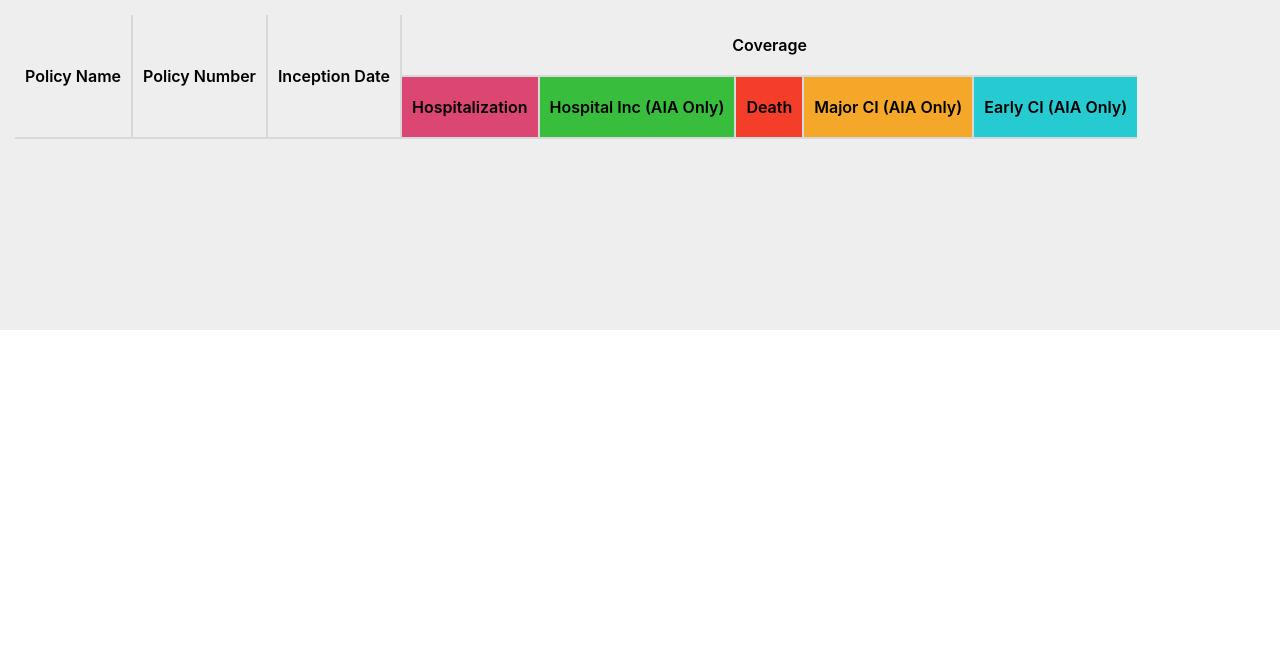
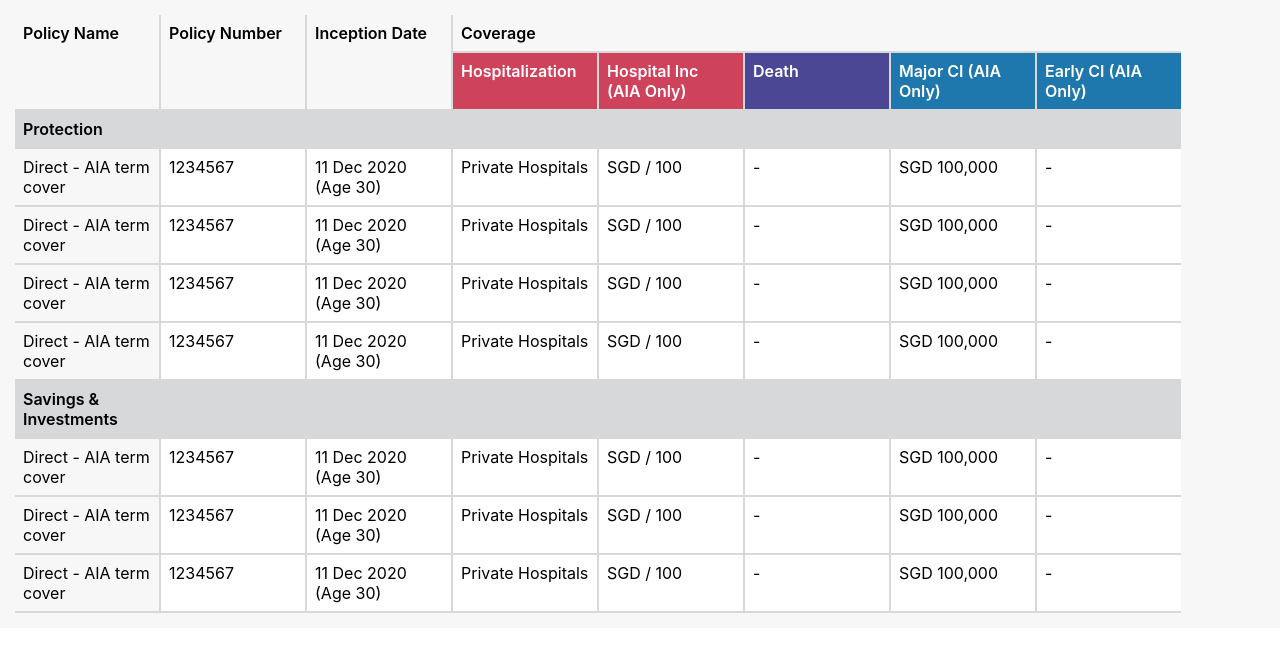
Before and after one commit to arifsoer/react-component, a React (Create React App) app: page / in a window 1280 px wide. Shown: the top 652 px of the page. Built offline with nearby package versions, Linux system fonts and the light colour scheme; the HTML template or start-up script is replaced by a standard one.

Commit message:
[ADD] data cell and styled category

```diff
--- a/package.json
+++ b/package.json
@@ -12,6 +12,7 @@
     "@types/react": "^18.0.21",
     "@types/react-dom": "^18.0.6",
     "@types/styled-components": "^5.1.26",
+    "lodash": "^4.17.21",
     "react": "^18.2.0",
     "react-dom": "^18.2.0",
     "react-redux": "^8.0.4",
@@ -45,6 +46,7 @@
     ]
   },
   "devDependencies": {
+    "@types/lodash": "^4.14.186",
     "@typescript-eslint/eslint-plugin": "^5.38.1",
     "@typescript-eslint/parser": "^5.38.1",
     "eslint": "^8.24.0",
--- a/src/App.css
+++ b/src/App.css
@@ -40,10 +40,10 @@
 
 .container {
   width: 1500px;
-  height: 300px;
+  min-height: 300px;
   margin: 0 auto;
   padding: 15px;
-  background-color: #eeeeee;
+  background-color: #f7f7f8;
   text-align: center;
 }
 
--- a/src/App.tsx
+++ b/src/App.tsx
@@ -3,14 +3,14 @@
 
 import Table from "./components/table/table";
 
-import { tableHeader } from "./dummyData";
+import { tableHeader, tableData } from "./dummyData";
 
 const App = () => {
   const [change, setChange] = useState("change");
 
   return (
     <div className='container'>
-      <Table headers={tableHeader} />
+      <Table headers={tableHeader} datas={tableData} />
     </div>
   );
 };
--- a/src/components/table/styled/styledComponent.ts
+++ b/src/components/table/styled/styledComponent.ts
@@ -1,15 +1,21 @@
 import styled from "styled-components";
+
+// interface TDProps {}
 
 export const StyledTable = styled.table`
   border-collapse: collapse;
 `;
 
 export const StyledTh = styled.th`
+  text-align: left;
+  vertical-align: top;
+  width: ${(props) => props.theme.width};
   border: 2px solid #d6d8da;
   border-top: 0;
-  padding: 20px 10px;
+  padding: 8px;
   font-weight: 600;
-  background-color: ${(props) => props.theme.backgroundColor};
+  background-color: ${(props) => props.theme.backgroundColor || "#F7F7F8"};
+  color: ${(props) => props.theme.fontColor || "black"};
   &:first-child {
     border-left: 0;
   }
@@ -17,3 +23,27 @@
     border-right: 0;
   }
 `;
+
+export const StyledTd = styled.td`
+  text-align: start;
+  vertical-align: top;
+  padding: 8px;
+  border: 2px solid #d6d8da;
+  background-color: #ffffff;
+  &:first-child {
+    border-left: 0;
+    background-color: #f7f7f8;
+  }
+  &:last-child {
+    border-right: 0;
+  }
+  &.category {
+    border-right: 0;
+    background-color: #d6d8da;
+    font-weight: 600;
+  }
+  &.category-extend {
+    border-left: 0;
+    background-color: #d6d8da;
+  }
+`;
--- a/src/components/table/table.tsx
+++ b/src/components/table/table.tsx
@@ -1,40 +1,85 @@
-import { StyledTable, StyledTh } from "./styled/styledComponent";
+import lodash from "lodash";
+
+import { StyledTable, StyledTh, StyledTd } from "./styled/styledComponent";
 
 interface Props {
   headers: IHeader[];
+  datas: ITableData[];
 }
 
-const Table = ({ headers }: Props) => {
+const Table = ({ headers, datas }: Props) => {
+  // Header Handle
+  const orderedKey: string[] = [];
   let level = 1;
   const findChild = headers.some((x) => x.childs);
   if (findChild) {
     level = 2;
   }
-
   const mainRow: JSX.Element[] = [];
   const childRow: JSX.Element[] = [];
   headers.forEach((header) => {
     if (header.childs && header.childs.length > 0) {
       mainRow.push(
-        <StyledTh key={header.key} colSpan={header.childs.length}>
+        <StyledTh key={header.key} colSpan={header.childs.length} theme={header.theme}>
           {header.name}
         </StyledTh>,
       );
       header.childs.forEach((child) => {
+        orderedKey.push(child.key);
         childRow.push(
-          <StyledTh key={child.key} theme={{ backgroundColor: child.backgroundColor }}>
+          <StyledTh key={child.key} theme={child.theme}>
             {child.name}
           </StyledTh>,
         );
       });
     } else {
+      orderedKey.push(header.key);
       mainRow.push(
-        <StyledTh key={header.key} rowSpan={level}>
+        <StyledTh key={header.key} rowSpan={level} theme={header.theme}>
           {header.name}
         </StyledTh>,
       );
     }
   });
+
+  // Data Handle
+  const grouped = lodash.groupBy(datas, (dt: ITableData) => dt.category);
+  const filledDatas: { type: "category" | "value"; value: string | ITableData }[] = [];
+  for (const key in grouped) {
+    if (Object.prototype.hasOwnProperty.call(grouped, key)) {
+      const els = grouped[key];
+      filledDatas.push({
+        type: "category",
+        value: key,
+      });
+      els.forEach((el) => {
+        filledDatas.push({
+          type: "value",
+          value: el,
+        });
+      });
+    }
+  }
+  const columnLength = datas.length > 0 ? Object.keys(datas[0]).length : 0;
+  const bodyTable: JSX.Element[] = [];
+  filledDatas.forEach((fd, ind) => {
+    if (fd.type === "category") {
+      bodyTable.push(
+        <tr key={fd.type + ind}>
+          <StyledTd className='category'>{fd.value as string}</StyledTd>
+          <StyledTd className='category-extend' colSpan={columnLength - 1}></StyledTd>
+        </tr>,
+      );
+    } else {
+      const dataVal = fd.value as ITableData;
+      const cels: JSX.Element[] = [];
+      orderedKey.forEach((ok) => {
+        cels.push(<StyledTd key={ok}>{dataVal[ok] || ""}</StyledTd>);
+      });
+      bodyTable.push(<tr key={fd.type + ind}>{cels}</tr>);
+    }
+  });
+  console.log(bodyTable);
 
   return (
     <StyledTable>
@@ -42,6 +87,7 @@
         <tr>{mainRow}</tr>
         <tr>{childRow}</tr>
       </thead>
+      <tbody>{bodyTable}</tbody>
     </StyledTable>
   );
 };
--- a/src/dummyData.ts
+++ b/src/dummyData.ts
@@ -2,14 +2,23 @@
   {
     key: "policyName",
     name: "Policy Name",
+    theme: {
+      width: "128px",
+    },
   },
   {
     key: "policyNumber",
     name: "Policy Number",
+    theme: {
+      width: "128px",
+    },
   },
   {
     key: "inceptionDate",
     name: "Inception Date",
+    theme: {
+      width: "128px",
+    },
   },
   {
     key: "coverage",
@@ -18,28 +27,128 @@
       {
         key: "hospitalization",
         name: "Hospitalization",
-        backgroundColor: "#db4673",
+        theme: {
+          backgroundColor: "#ce425c",
+          fontColor: "#ffffff",
+          width: "128px",
+        },
       },
       {
         key: "hospitalInc",
         name: "Hospital Inc (AIA Only)",
-        backgroundColor: "#39bd3d",
+        theme: {
+          backgroundColor: "#ce425c",
+          fontColor: "#ffffff",
+          width: "128px",
+        },
       },
       {
         key: "death",
         name: "Death",
-        backgroundColor: "#f53e2a",
+        theme: {
+          backgroundColor: "#4c4794",
+          fontColor: "#ffffff",
+          width: "128px",
+        },
       },
       {
         key: "majorCI",
         name: "Major CI (AIA Only)",
-        backgroundColor: "#f5a72a",
+        theme: {
+          backgroundColor: "#1f78ad",
+          fontColor: "#ffffff",
+          width: "128px",
+        },
       },
       {
         key: "earlyCI",
         name: "Early CI (AIA Only)",
-        backgroundColor: "#26cbd1",
+        theme: {
+          backgroundColor: "#1f78ad",
+          fontColor: "#ffffff",
+          width: "128px",
+        },
       },
     ],
   },
 ];
+
+export const tableData: ITableData[] = [
+  {
+    category: "Protection",
+    policyName: "Direct - AIA term cover",
+    policyNumber: 1234567,
+    inceptionDate: "11 Dec 2020 (Age 30)",
+    hospitalization: "Private Hospitals",
+    hospitalInc: "SGD / 100",
+    death: "-",
+    majorCI: "SGD 100,000",
+    earlyCI: "-",
+  },
+  {
+    category: "Protection",
+    policyName: "Direct - AIA term cover",
+    policyNumber: 1234567,
+    inceptionDate: "11 Dec 2020 (Age 30)",
+    hospitalization: "Private Hospitals",
+    hospitalInc: "SGD / 100",
+    death: "-",
+    majorCI: "SGD 100,000",
+    earlyCI: "-",
+  },
+  {
+    category: "Protection",
+    policyName: "Direct - AIA term cover",
+    policyNumber: 1234567,
+    inceptionDate: "11 Dec 2020 (Age 30)",
+    hospitalization: "Private Hospitals",
+    hospitalInc: "SGD / 100",
+    death: "-",
+    majorCI: "SGD 100,000",
+    earlyCI: "-",
+  },
+  {
+    category: "Protection",
+    policyName: "Direct - AIA term cover",
+    policyNumber: 1234567,
+    inceptionDate: "11 Dec 2020 (Age 30)",
+    hospitalization: "Private Hospitals",
+    hospitalInc: "SGD / 100",
+    death: "-",
+    majorCI: "SGD 100,000",
+    earlyCI: "-",
+  },
+  {
+    category: "Savings & Investments",
+    policyName: "Direct - AIA term cover",
+    policyNumber: 1234567,
+    inceptionDate: "11 Dec 2020 (Age 30)",
+    hospitalization: "Private Hospitals",
+    hospitalInc: "SGD / 100",
+    death: "-",
+    majorCI: "SGD 100,000",
+    earlyCI: "-",
+  },
+  {
+    category: "Savings & Investments",
+    policyName: "Direct - AIA term cover",
+    policyNumber: 1234567,
+    inceptionDate: "11 Dec 2020 (Age 30)",
+    hospitalization: "Private Hospitals",
+    hospitalInc: "SGD / 100",
+    death: "-",
+    majorCI: "SGD 100,000",
+    earlyCI: "-",
+  },
+  {
+    category: "Savings & Investments",
+    policyName: "Direct - AIA term cover",
+    policyNumber: 1234567,
+    inceptionDate: "11 Dec 2020 (Age 30)",
+    hospitalization: "Private Hospitals",
+    hospitalInc: "SGD / 100",
+    death: "-",
+    majorCI: "SGD 100,000",
+    earlyCI: "-",
+  },
+];
```
Also changed, not shown: src/components/table/key.d.ts (+12 -1 lines), 1 other file (tests, documents, lock files or other folders).
